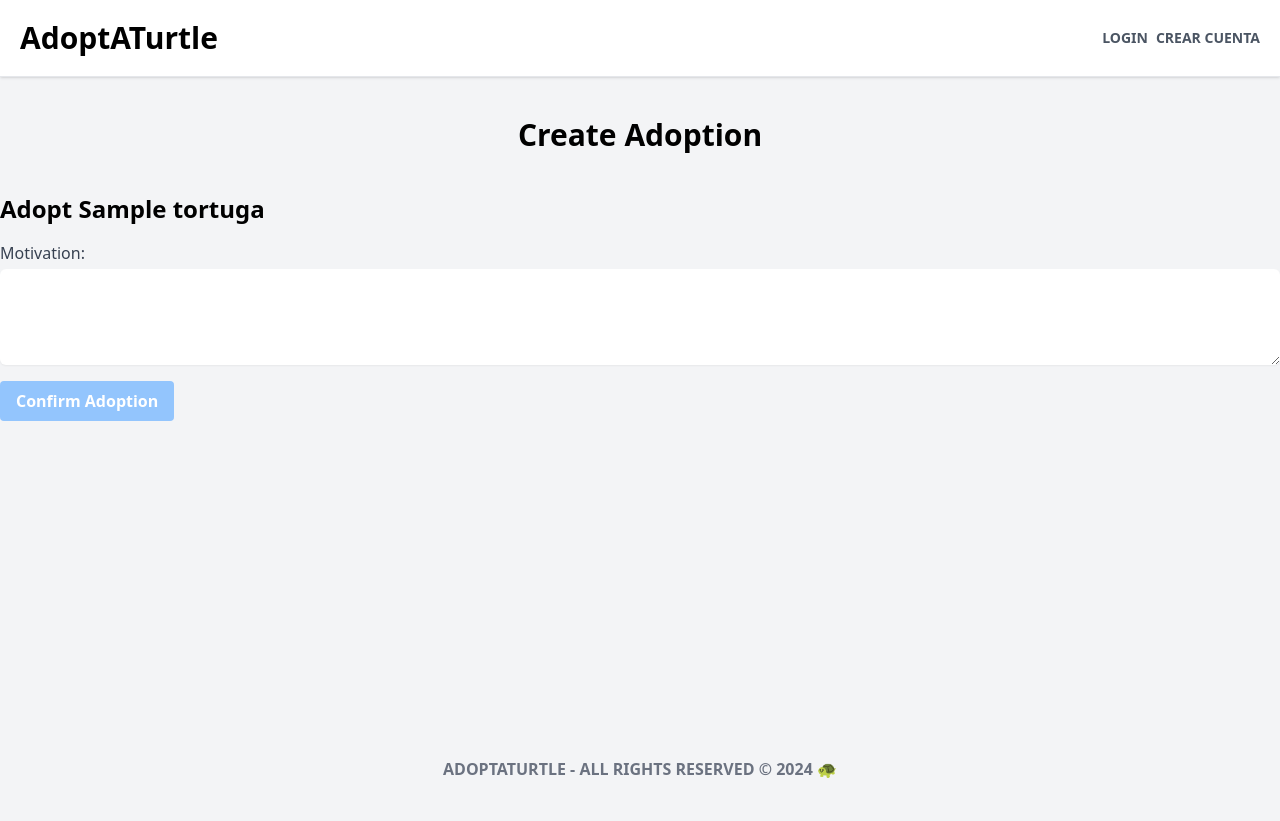
After one commit to ivanlegranbizarro/adoptATurtle, a Laravel app: page /adopciones/create/1 in a window 1280 px wide. The commit adds this page. Run offline with Laravel 12, Linux system fonts and the light colour scheme; tables that the repository leaves empty hold one stand-in row (values such as "Sample post"); some libraries are stand-ins or nearby versions.

Commit message:
Formulario de adopciones y protección de las vistas para usuarios sin loguear

```diff
--- a/app/Http/Controllers/AdopcionController.php
+++ b/app/Http/Controllers/AdopcionController.php
@@ -5,6 +5,7 @@
 use App\Http\Requests\StoreAdopcionRequest;
 use App\Http\Requests\UpdateAdopcionRequest;
 use App\Models\Adopcion;
+use App\Models\Tortuga;
 use Illuminate\View\View;
 
 class AdopcionController extends Controller
@@ -21,9 +22,9 @@
   /**
    * Show the form for creating a new resource.
    */
-  public function create()
+  public function create(Tortuga $tortuga): View
   {
-    //
+    return view('layouts.adopciones.create', compact('tortuga'));
   }
 
   /**
@@ -31,7 +32,13 @@
    */
   public function store(StoreAdopcionRequest $request)
   {
-    //
+    Adopcion::create([
+      'tortuga_id' => $request->tortuga_id,
+      'user_id' => auth()->id(),
+      'motivation' => $request->motivation,
+    ]);
+
+    return redirect()->route('adopciones.index')->with('success', 'Adopción creada exitosamente.');
   }
 
   /**
--- a/app/Http/Requests/StoreAdopcionRequest.php
+++ b/app/Http/Requests/StoreAdopcionRequest.php
@@ -11,7 +11,7 @@
    */
   public function authorize(): bool
   {
-        return false;
+    return true;
   }
 
   /**
@@ -22,7 +22,8 @@
   public function rules(): array
   {
     return [
-            //
+      'tortuga_id' => 'required|exists:tortugas,id',
+      'motivation' => 'required|string|max:500',
     ];
   }
 }
--- a/app/Models/Adopcion.php
+++ b/app/Models/Adopcion.php
@@ -12,8 +12,8 @@
 
 
   protected $fillable = [
-    'user_id',
     'tortuga_id',
+    'motivation',
   ];
 
 
--- /dev/null
+++ b/resources/views/layouts/adopciones/create.blade.php
@@ -0,0 +1,20 @@
+@extends('layouts.base')
+
+@section('title', 'Create Adoption')
+
+@section('content')
+<div class="container mx-auto mt-8">
+  <h1 class="text-2xl font-bold mb-4">Adopt {{ $tortuga->name }}</h1>
+  <form action="{{ route('adopciones.store') }}" method="POST">
+    @csrf
+    <input type="hidden" name="tortuga_id" value="{{ $tortuga->id }}">
+    <div class="mb-4">
+      <label for="motivation" class="block text-gray-700">Motivation:</label>
+      <textarea name="motivation" id="motivation" rows="4" class="block w-full mt-1 border-gray-300 rounded-md shadow-sm"></textarea>
+    </div>
+    <button type="submit" class="bg-blue-300 hover:bg-blue-400 text-white font-bold py-2 px-4 rounded transition-colors duration-200">
+      Confirm Adoption
+    </button>
+  </form>
+</div>
+@endsection
--- a/routes/web.php
+++ b/routes/web.php
@@ -22,3 +22,5 @@
 
 
 Route::get('/adopciones', [AdopcionController::class, 'index'])->name('adopciones.index');
+Route::get('/adopciones/create/{tortuga}', [AdopcionController::class, 'create'])->name('adopciones.create');
+Route::post('/adopciones', [AdopcionController::class, 'store'])->name('adopciones.store');
```
Also changed, not shown: resources/views/layouts/tortugas/show.blade.php (+7 -3 lines). Lines whose indentation alone changed are shown as unchanged.
